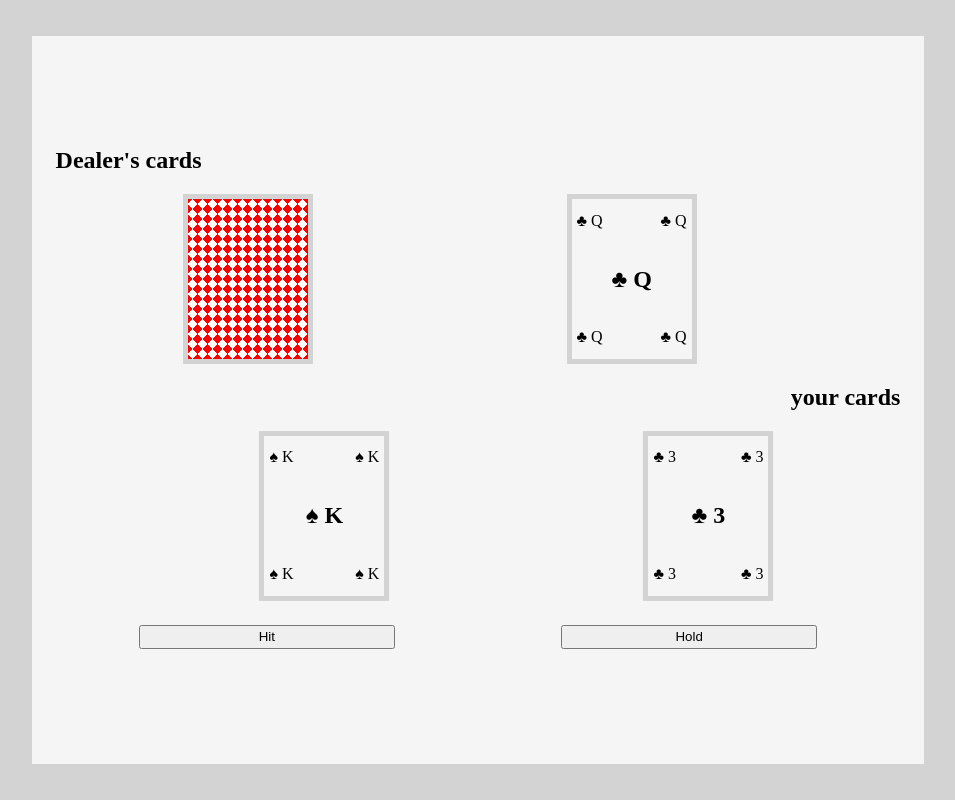
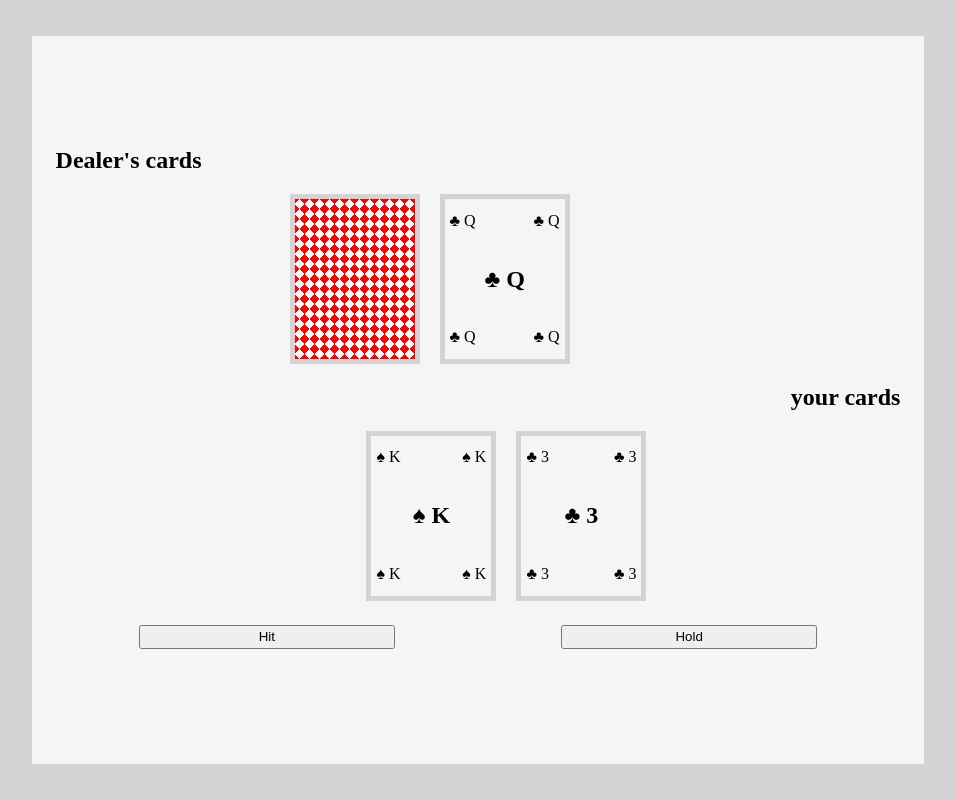
Before and after one commit to Mimea005/divided-cardgames, a website with bundled scripts: page source/blackjack/game.html in a window 1280 px wide. Both pictures are taken after a click on the button "Start new game". Shown: the whole page, without its empty margins (162-1117 px from the left). Built offline with nearby package versions, Linux system fonts and the light colour scheme.

Commit message:
Icon and styles - Added blackjack icon - The cards now look like cards

```diff
--- a/source/blackjack/game.css
+++ b/source/blackjack/game.css
@@ -44,10 +44,10 @@ body {
 
 .dealer {
     align-self: flex-start;
-    justify-content: flex-start;
+    justify-content: center;
 }
 
 .player {
     align-self: flex-end;
-    justify-content: flex-end;
+    justify-content: center;
 }
--- a/source/blackjack/game.html
+++ b/source/blackjack/game.html
@@ -6,6 +6,7 @@
     <meta http-equiv="X-UA-Compatible" content="IE=edge">
     <meta name="viewport" content="width=device-width, initial-scale=1.0">
     <title>Blackjack</title>
+    <link rel="shortcut icon" href="blackjack.png" type="image/png">
     <link rel="stylesheet" type="text/css" href="../css/card.css">
     <link rel="stylesheet" type="text/css" href="./game.css">
     <script src="./game.js" type="module" defer></script>
--- a/source/css/card.css
+++ b/source/css/card.css
@@ -1,13 +1,17 @@
 .card {
-    margin: 0 auto;
     width: 15vh;
     height: 20vh;
+    background-color: whitesmoke;
     border: 5px solid lightgray;
     font-family: "Segoe UI Emoji";
 
     display: flex;
     flex-direction: column;
     justify-content: center;
+}
+
+.card + .card {
+    margin: 0 20px;
 }
 
 .card-row {
```
Also changed, not shown: source/blackjack/blackjack.png (added).
